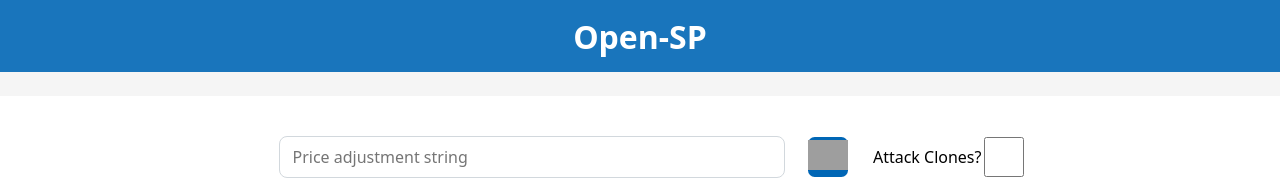
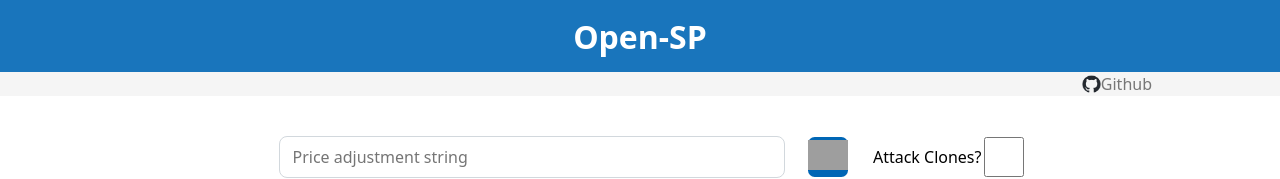
Before and after one commit to coffedahl/open-sp, a SvelteKit app in the folder frontend/: page / in a window 1280 px wide. Shown: the top 179 px of the page. Built offline with nearby package versions, Linux system fonts and the light colour scheme; grey boxes are pictures that could not be loaded.

Commit message:
Added github link

```diff
--- a/frontend/src/routes/+layout.svelte
+++ b/frontend/src/routes/+layout.svelte
@@ -2,7 +2,12 @@
 	<div class="title">
 		<h1>Open-SP</h1>
 	</div>
-	<div class="deco" />
+	<div class="deco">
+		<a href="https://www.github.com/coffedahl/kjell-delim">
+			<img src="/github-mark.png" alt="Github logo" />
+			<p>Github</p>
+		</a>
+	</div>
 </header>
 
 <slot />
@@ -19,8 +24,20 @@
 		background-color: rgb(25, 117, 188);
 	}
 	.deco {
+		display: flex;
+		justify-content: end;
 		height: 3vh;
 		background-color: #f5f5f5;
+		padding-right: 10vw;
+	}
+	.deco a{
+		display: flex;
+		align-items: center;
+		color: #767676;
+		text-decoration: none;
+	}
+	.deco img{
+		height: 2.3vh;
 	}
 	h1 {
 		color: white;
```
Also changed, not shown: frontend/static/github-mark.png (added).
